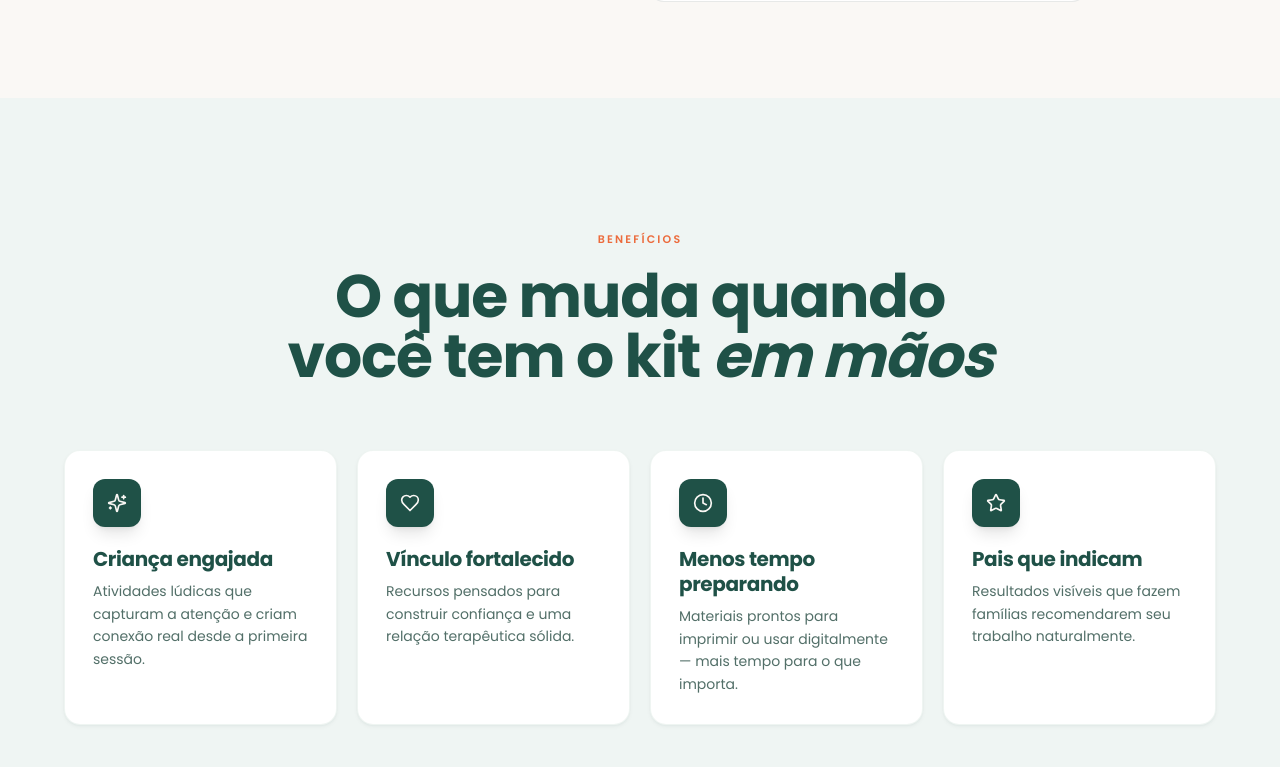
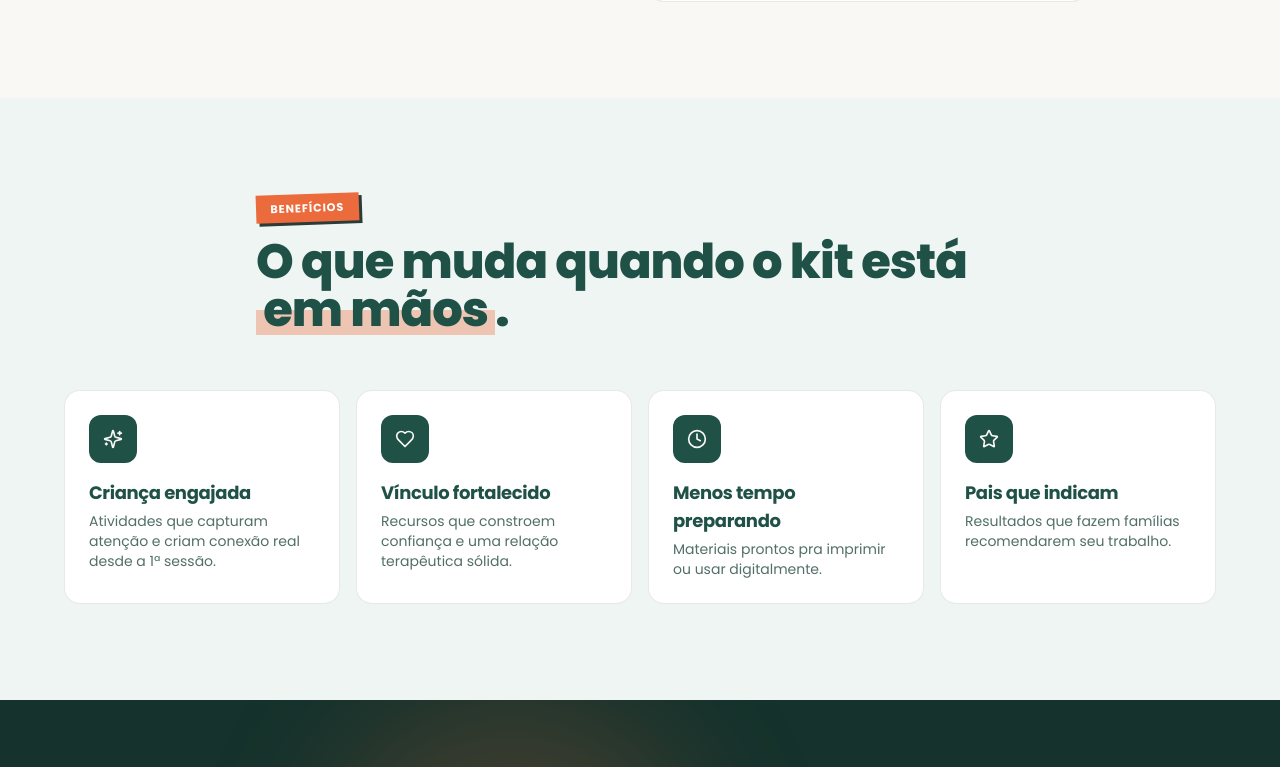
Before and after one commit to chats3108/kit-consultorio-ludico, a React (Vite) app: page / in a window 1280 px wide. Shown: the part 2653-3420 px from the top of the page. Built offline with nearby package versions, Linux system fonts and the light colour scheme; the HTML template or start-up script is replaced by a standard one.

Commit message:
Changes
Co-authored-by: tavaresprimeshopify-ops <239509785+tavaresprimeshopify-ops@users.noreply.github.com>

```diff
--- a/src/components/WhatChanges.tsx
+++ b/src/components/WhatChanges.tsx
@@ -1,33 +1,31 @@
 import { Sparkles, Heart, Clock, Star } from "lucide-react";
 
 const items = [
-  { icon: Sparkles, title: "Criança engajada", text: "Atividades lúdicas que capturam a atenção e criam conexão real desde a primeira sessão." },
-  { icon: Heart, title: "Vínculo fortalecido", text: "Recursos pensados para construir confiança e uma relação terapêutica sólida." },
-  { icon: Clock, title: "Menos tempo preparando", text: "Materiais prontos para imprimir ou usar digitalmente — mais tempo para o que importa." },
-  { icon: Star, title: "Pais que indicam", text: "Resultados visíveis que fazem famílias recomendarem seu trabalho naturalmente." }
+  { icon: Sparkles, title: "Criança engajada", text: "Atividades que capturam atenção e criam conexão real desde a 1ª sessão." },
+  { icon: Heart, title: "Vínculo fortalecido", text: "Recursos que constroem confiança e uma relação terapêutica sólida." },
+  { icon: Clock, title: "Menos tempo preparando", text: "Materiais prontos pra imprimir ou usar digitalmente." },
+  { icon: Star, title: "Pais que indicam", text: "Resultados que fazem famílias recomendarem seu trabalho." }
 ];
 
 const WhatChanges = () => {
   return (
-    <section className="py-20 md:py-32 bg-muted">
-      <div className="container mx-auto px-6">
-        <div className="text-center max-w-3xl mx-auto mb-16">
-          <span className="text-[11px] uppercase tracking-[0.2em] text-accent font-semibold">
-            Benefícios
-          </span>
-          <h2 className="text-4xl md:text-5xl lg:text-6xl text-primary mt-4 text-balance">
-            O que muda quando você tem o kit <em className="italic">em mãos</em>
+    <section className="py-14 md:py-24 bg-muted">
+      <div className="container mx-auto px-5">
+        <div className="max-w-3xl mx-auto mb-10 md:mb-14">
+          <span className="tape">Benefícios</span>
+          <h2 className="text-2xl sm:text-3xl md:text-5xl text-primary mt-4 font-extrabold leading-tight">
+            O que muda quando o kit está <span className="marker">em mãos</span>.
           </h2>
         </div>
 
-        <div className="grid sm:grid-cols-2 lg:grid-cols-4 gap-5 max-w-6xl mx-auto">
+        <div className="grid grid-cols-2 lg:grid-cols-4 gap-3 md:gap-4 max-w-6xl mx-auto">
           {items.map((item, i) => (
-            <div key={i} className="p-7 bg-card rounded-2xl card-premium border border-border/50">
-              <div className="w-12 h-12 rounded-xl bg-primary flex items-center justify-center mb-5 shadow-lg">
-                <item.icon className="h-5 w-5 text-primary-foreground" strokeWidth={2} />
+            <div key={i} className="p-4 md:p-6 bg-card rounded-2xl border border-foreground/10 hover:border-primary/40 transition">
+              <div className="w-10 h-10 md:w-12 md:h-12 rounded-xl bg-primary flex items-center justify-center mb-3 md:mb-4">
+                <item.icon className="h-4 w-4 md:h-5 md:w-5 text-primary-foreground" strokeWidth={2} />
               </div>
-              <h3 className="font-bold text-xl text-primary mb-2 leading-tight">{item.title}</h3>
-              <p className="text-sm text-muted-foreground leading-relaxed">{item.text}</p>
+              <h3 className="font-bold text-sm md:text-lg text-primary mb-1 leading-tight">{item.title}</h3>
+              <p className="text-xs md:text-sm text-muted-foreground leading-relaxed">{item.text}</p>
             </div>
           ))}
         </div>
```
